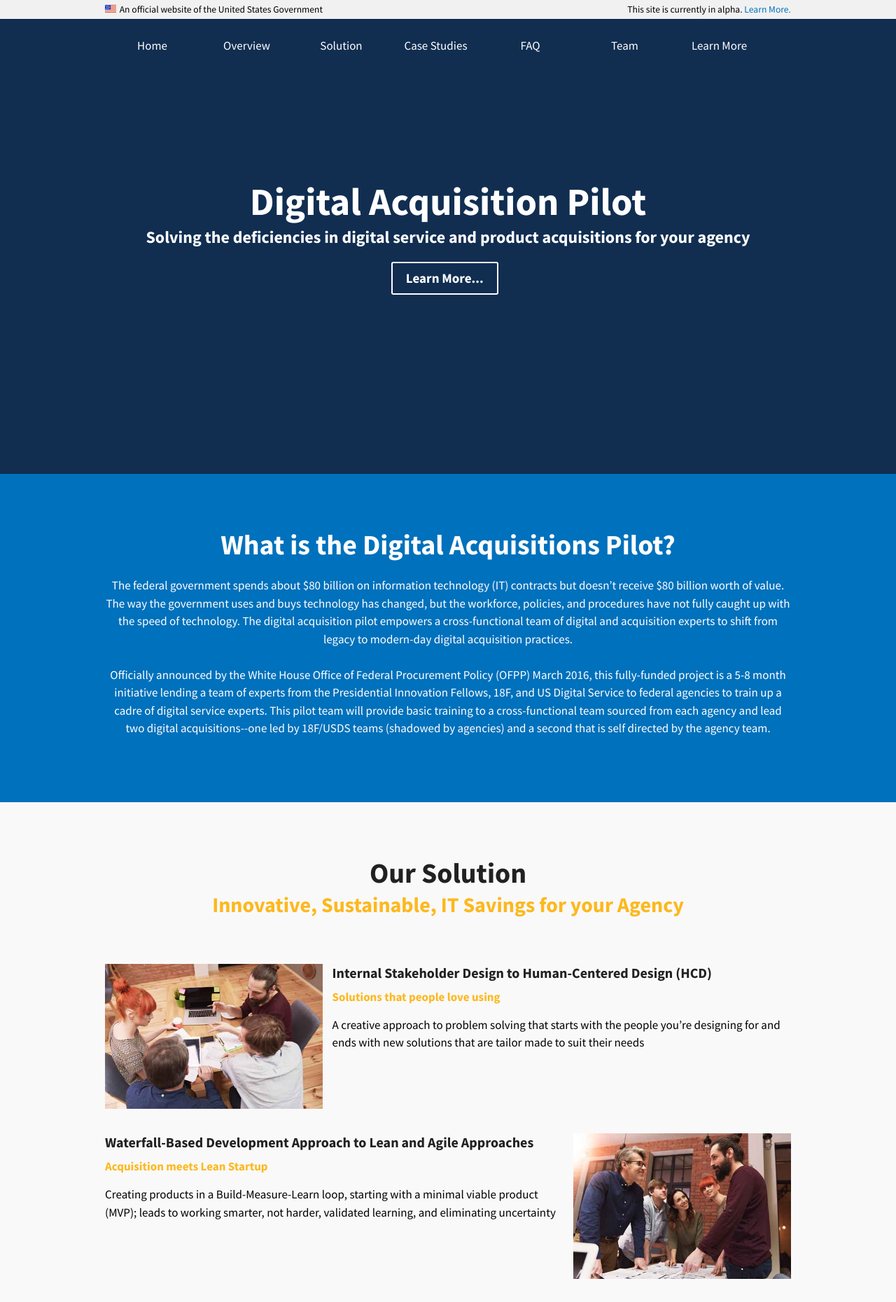
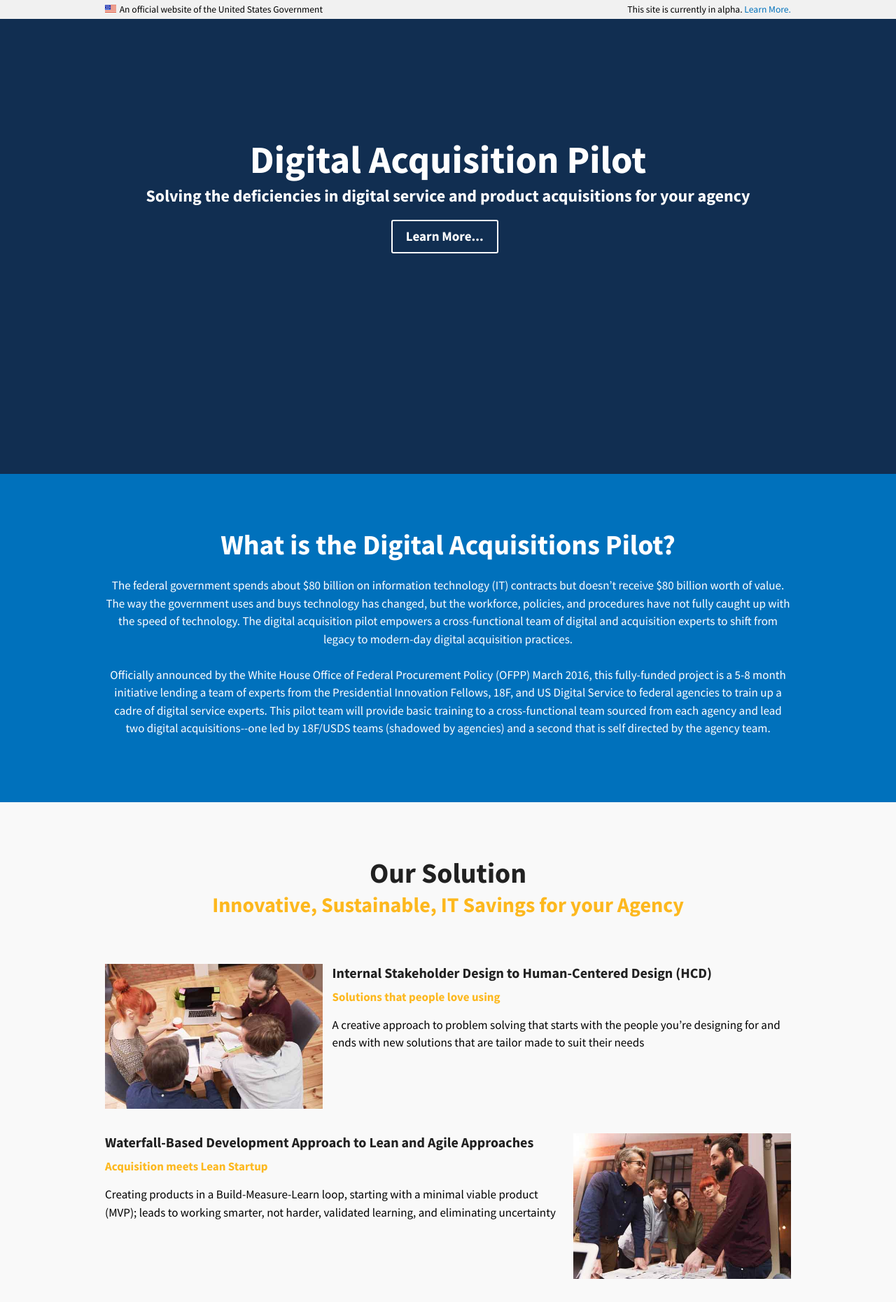
Before and after one commit to presidential-innovation-fellows/dap-guide, a Jekyll site: the page built from index.html, in a window 1280 px wide. Shown: the top 1860 px of the page at 70% size. Built offline with Jekyll 4.4.1, drawn with Linux system fonts in a browser that asks for light colours; nearby versions of some CDN libraries; some of the changed text lies outside the part shown.

Commit message:
ESLint file, updated hero

```diff
--- a/_config.yml
+++ b/_config.yml
@@ -29,3 +29,4 @@
   - system-security-plan.yml
   - Gemfile
   - Gemfile.lock
+  - node_modules
--- a/_layouts/default.html
+++ b/_layouts/default.html
@@ -21,7 +21,6 @@
         <script src="/designstandards/assets/js/vendor/respond.js"></script>
         <script src="/designstandards/assets/js/vendor/rem.min.js"></script>
       <![endif]-->
-    <script type="text/javascript" src="//cdn.jsdelivr.net/jquery.slick/1.5.9/slick.min.js"></script>
 
     <script src="/assets/js/components.js"></script>
     <script src="/assets/js/main.js"></script>
--- a/_sass/modules/_header.scss
+++ b/_sass/modules/_header.scss
@@ -23,41 +23,3 @@
 .usa-disclaimer-stage {
   padding-right:3rem;
 }
-
-.usa-hero-navbar{
-  @include clearfix;
-  padding-top: 1.5em;
-
-  ul{
-    color:#fff;
-    margin: 0 auto;
-
-    li{
-      float: left;
-      margin: 0 auto;
-      width: 135px;
-
-      &:before{
-        content:"";
-      }
-
-      a{
-        color:$color-white;
-        &:visited{
-          color:$color-white;
-        }
-      }
-    }
-  }
-
-  a{
-
-    &:visited{
-      color:$color-primary;
-    }
-
-    &:hover{
-      text-decoration:none;
-    }
-  }
-}
--- a/_sass/pages/_index.scss
+++ b/_sass/pages/_index.scss
@@ -46,9 +46,9 @@
 
   h1{
     font-family: $font-sans;
-    font-size: 5.5rem;
-    margin-bottom: 0;
-    margin-top: 3em;
+    font-size: 4.5rem;
+    margin:0;
+    padding-top:3em;
   }
 
   h5 {
@@ -64,6 +64,12 @@
 
   .usa-hero-overlay{
     background-color: rgba(0,0,0,0.5);
+  }
+
+  @include media($small-screen){
+    h1{
+      font-size:5.5rem;
+    }
   }
 }
 
@@ -122,6 +128,12 @@
     }
   }
 
+  #studies{
+    h3, p{
+      color:$color-white;
+    }
+  }
+
   #faq{
     h1{
       color:$color-white;
--- a/assets/js/main.js
+++ b/assets/js/main.js
@@ -1,6 +1,3 @@
 $(document).ready(function() {
-  $(".studies").slick({
-    slidesToShow: 1,
-    slidesToScroll: 1,
-  });
+
 });
--- a/index.html
+++ b/index.html
@@ -3,7 +3,7 @@
 ---
 
 <div class="usa-hero" id="hero">
-  {% include header.html %}
+  <!-- {% include header.html %} -->
   <div class="usa-grid">
     <div class="usa-width-one-whole">
       <h1>Digital Acquisition Pilot</h1>
@@ -69,48 +69,28 @@
   </section>
   <section id="studies">
     <div class="studies">
-      <div>test</div>
-      <div>test2 me out hard core yeah</div>
-      <!-- <div class="usa-grid">
-        <div class="usa-width-two-thirds">
+      <div class="usa-grid">
+        <div class="usa-width-one-fourth">
           <h3>HHS</h3>
           <p>Acquisition innovation lab called “Buyers Club” to spread the adoption of digital acquisition practices that has resulted in a number of wins.</p>
           <a href="http://www.hhs.gov/idealab/what-we-do/hhs-buyers-club/" target="blank" class="usa-button usa-button-outline-inverse usa-button-big">LEARN MORE</a>
         </div>
-        <div class="usa-width-one-third">
-          some image
-        </div>
-      </div> -->
-      <!-- <div class="usa-grid">
-        <div class="usa-width-two-thirds">
+        <div class="usa-width-one-fourth">
           <h3>EPA</h3>
           <p>With the help of 18F, stood up a digital acquisition team who turned around a long-failing program in three months</p>
           <a href="" class="usa-button usa-button-outline-inverse usa-button-big">LEARN MORE</a>
         </div>
-        <div class="usa-width-one-third">
-          some image
-        </div>
-      </div>
-      <div class="usa-grid">
-        <div class="usa-width-two-thirds">
+        <div class="usa-width-one-fourth">
           <h3>USDS</h3>
-          <p>Authored the <a href="https://playbook.cio.gov/techfar/" target="blank">TechFAR</a>, and has advised a number of agencies on how to conduct digital acquisitions</p>
+          <p>Authored the TechFAR, and has advised a number of agencies on how to conduct digital acquisitions</p>
           <a href="" class="usa-button usa-button-outline-inverse usa-button-big">LEARN MORE</a>
         </div>
-        <div class="usa-width-one-third">
-          some image
-        </div>
-      </div>
-      <div class="usa-grid">
-        <div class="usa-width-two-thirds">
+        <div class="usa-width-one-fourth">
           <h3>18F</h3>
           <p>Has delivered nearly a dozen consulting engagements resulting in the cost avoidance of hundreds of millions in tech costs.</p>
           <a href="" class="usa-button usa-button-outline-inverse usa-button-big">LEARN MORE</a>
         </div>
-        <div class="usa-width-one-third">
-          some image
-        </div>
-      </div> -->
+      </div>
     </div>
   </section>
   <section id="faq">
```
Also changed, not shown: 2 other files.
